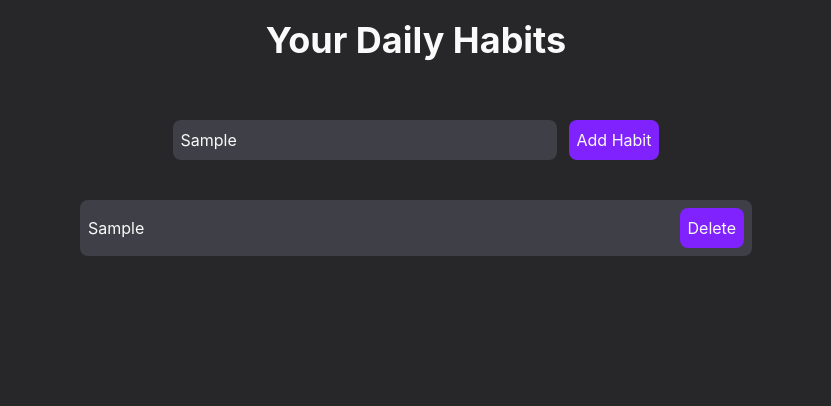
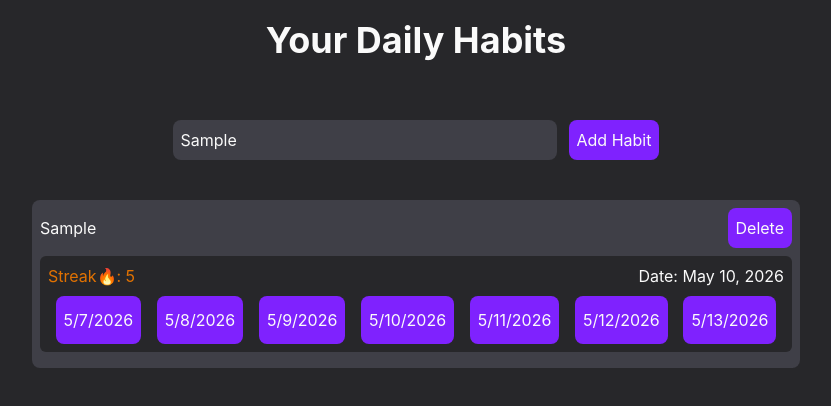
Before and after one commit to BrackListed/Simple-To-Do-List, a React (Vite) app: page /Habits in a window 1280 px wide. Both pictures are taken after typing "Sample" into the empty fields and a click on the button "Add Habit". Shown: the top 406 px of the page, without its empty margins (224-1055 px from the left). Built offline with nearby package versions, Linux system fonts and the light colour scheme.

Commit message:
Can now delete habits, & established foundations for the streak system

```diff
--- /dev/null
+++ b/src/Pages/Habits Assets/DateButtons.tsx
@@ -0,0 +1,19 @@
+export function DateButtons(){
+    let dates = []
+    for(let x = 0; x < 7; x++){
+        let day = new Date()
+        day.setDate(day.getDate() + x)
+        dates.push(day)
+    }
+
+
+    return(
+        <div className="flex gap-2 justify-evenly">
+            {dates.map((date => (
+                <div>
+                    <button className="bg-violet-600 p-2 rounded-lg h-12 items-center text-zinc-50 transition-all hover:cursor-pointer hover:scale-110 hover:bg-violet-500 ">{date.toLocaleDateString()}</button>
+                </div>
+         )))}
+        </div>
+    )
+}
--- a/src/Pages/Habits.tsx
+++ b/src/Pages/Habits.tsx
@@ -1,5 +1,6 @@
 import { HabitButtons } from "../assets/HabitButtons";
 import { useRef, useState } from "react";
+import { DateButtons } from "./Habits Assets/DateButtons";
 
 export function Habits() {
     type habit = {
@@ -8,6 +9,7 @@ export function Habits() {
     }
     const [habits, setHabit] = useState<habit[]>(JSON.parse(localStorage.getItem("user-habits")?? "null") ?? [])
     const habitRef = useRef<HTMLInputElement>(null)
+
     return(
         //Add a habit, like "Practice react, and be able to tick boxes for the entire week.
         <div className="flex flex-col items-center gap-5">
@@ -18,10 +20,18 @@ export function Habits() {
              </div>
             {habits.length === 0 && <h1 className="text-zinc-50 font-semibold text-center">You have no habits currently. Add one to get started!</h1>}
                 {habits.map((habit) => (
-                    <div className="flex flex-col bg-zinc-700 rounded-lg w-2xl justify-center text-zinc-50 p-2">
+                    <div className="flex flex-col bg-zinc-700 rounded-lg w-3xl justify-center text-zinc-50 p-2 gap-2 ">
                         <div id = "header" className="flex justify-between items-center ">
                             {habit.name}
                             <HabitButtons delHabit={() => deleteHabit(habit.id)}>Delete</HabitButtons>
+                        </div>
+
+                        <div className="flex flex-col gap-2 p-2 bg-zinc-800 rounded-md ">
+                            <div id = "top" className="flex justify-between">
+                                <h3 className="text-amber-600">Streak🔥: 5 </h3>
+                                <h3>Date: May 10, 2026</h3>
+                            </div>
+                            <DateButtons/>
                         </div>
 
                         <div>
@@ -41,8 +51,8 @@ export function Habits() {
         setHabit(updatedHabits)
         localStorage.setItem("user-habits", JSON.stringify(updatedHabits))
     }
+
+    function deleteHabit(id: number){
+        setHabit(habits.filter(removehabit => removehabit.id !== id))
+    }
 }
-
-function deleteHabit(id: number){
-    console.log(id)
-}
```
